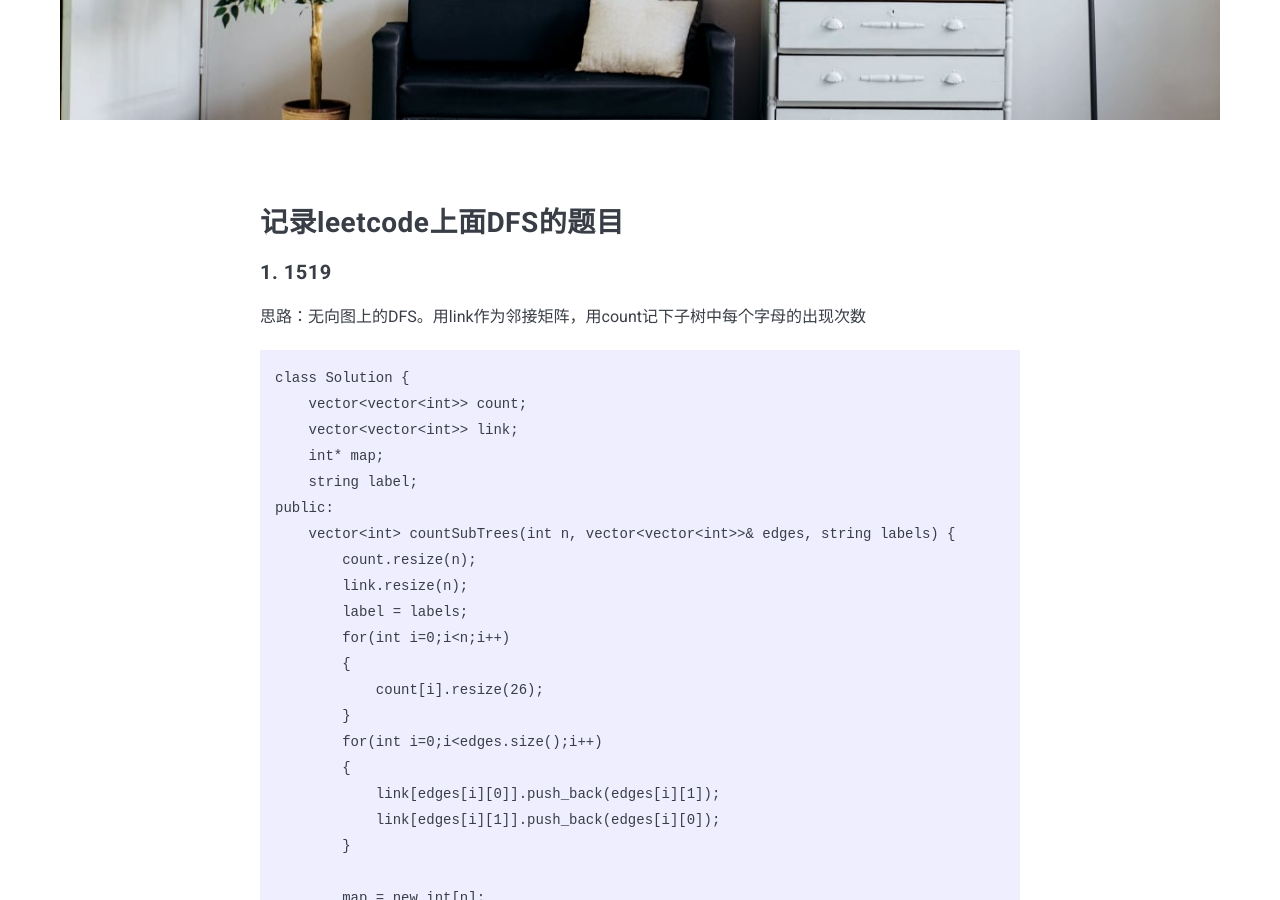
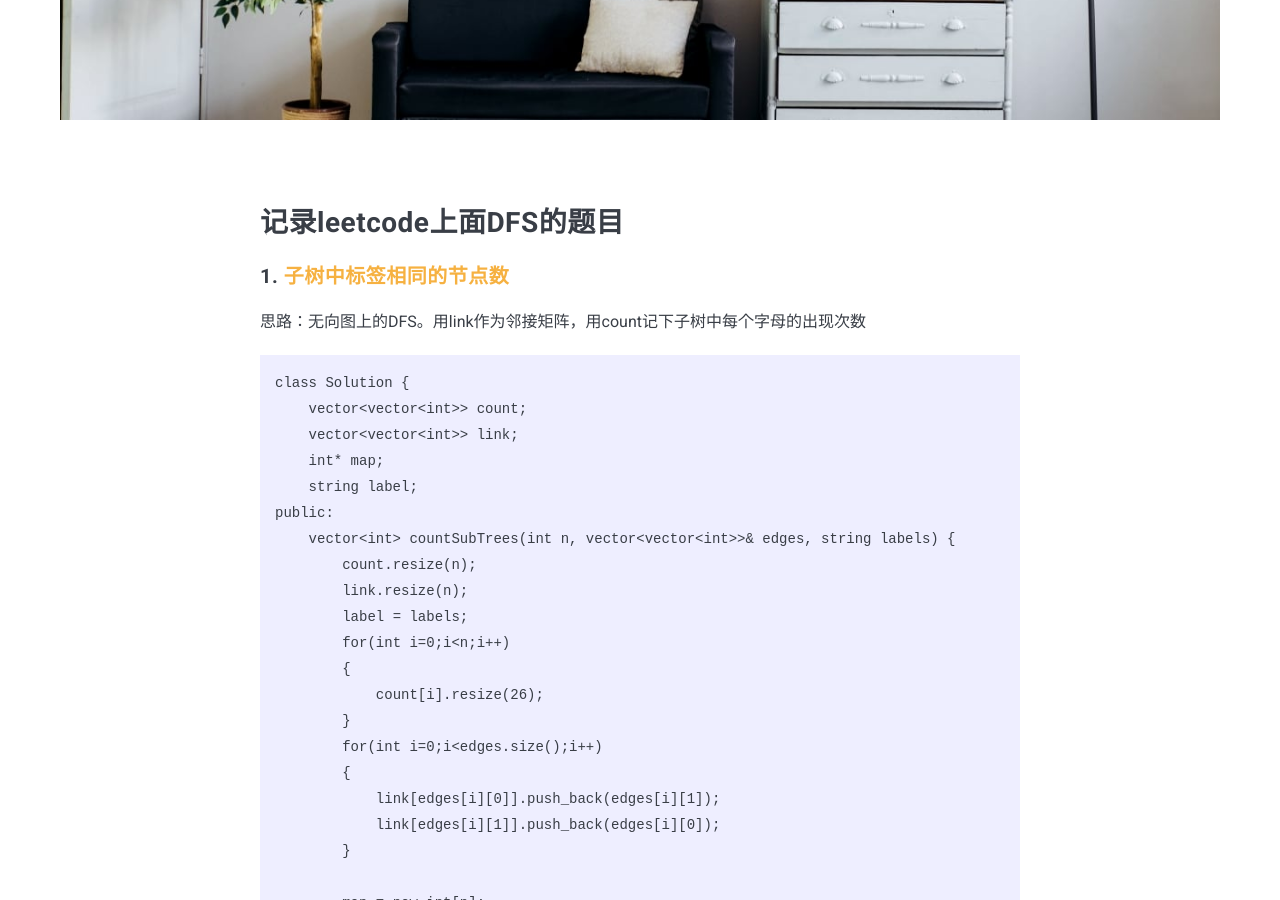
Before and after one commit to ivy-lv11/ivy-lv11.github.io, a Jekyll site: the page built from _posts/2020-08-25-DFS.markdown, in a window 1280 px wide and 900 px high, scrolled down 853 px. Built offline with Jekyll 4.4.1, drawn with Linux system fonts in a browser that asks for light colours; nearby versions of some CDN libraries; comment, search, counter and statistics services are not loaded.

Commit message:
before BFS,correct typo

````diff
--- a/_posts/2020-08-25-DFS.markdown
+++ b/_posts/2020-08-25-DFS.markdown
@@ -6,7 +6,7 @@ image:  07.jpg
 tags:   Home
 ---
 ## 记录leetcode上面DFS的题目
-#### 1. 1519
+#### 1. [子树中标签相同的节点数](https://leetcode-cn.com/problems/number-of-nodes-in-the-sub-tree-with-the-same-label/)
 思路：无向图上的DFS。用link作为邻接矩阵，用count记下子树中每个字母的出现次数
 ```
 class Solution {
````
